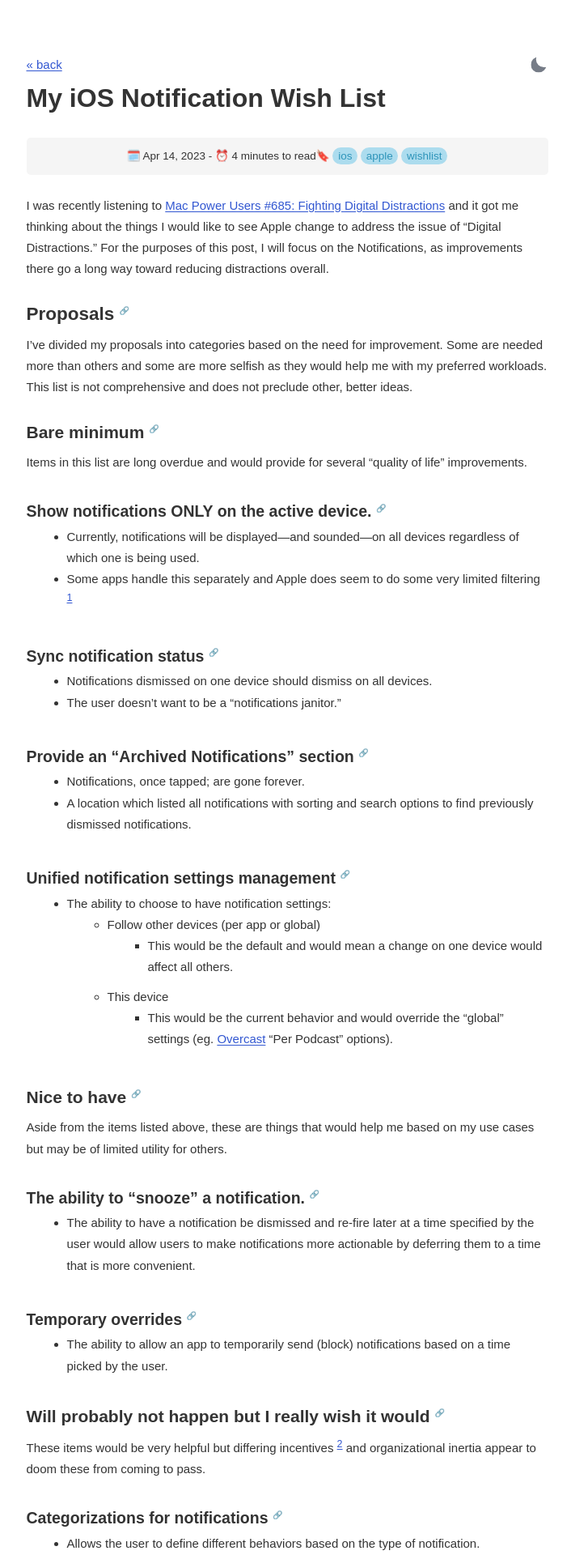
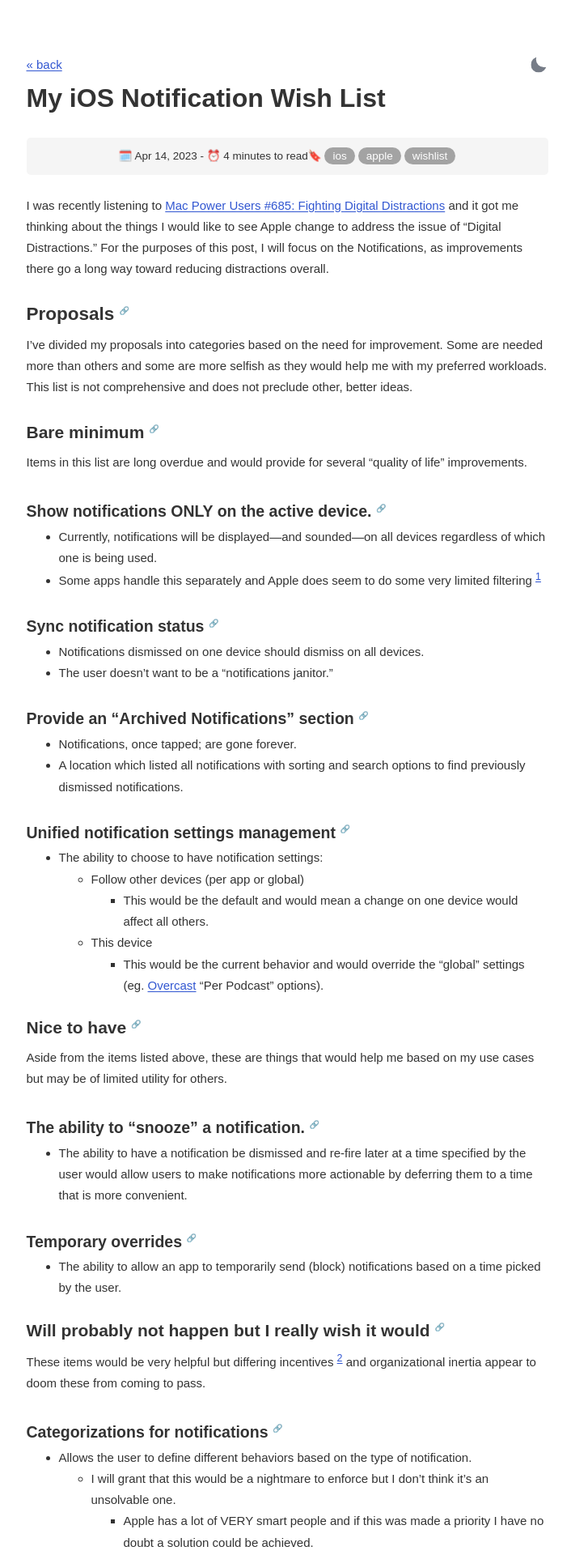
Before and after one commit to helmsb/helmsb.github.io, a Jekyll site: the page built from _posts/2023-04-14-my-ios-notification-wish-list.md, in a window 1280 px wide. Shown: the top 1920 px of the page at 81% size, without its empty margins (285-991 px from the left). Built offline with Jekyll 4.4.1, drawn with Linux system fonts in a browser that asks for light colours.

Commit message:
Fixed some styles

```diff
--- a/_layouts/post.html
+++ b/_layouts/post.html
@@ -13,7 +13,7 @@ layout: default
       datetime="{{ page.date | date_to_xmlschema }}">🗓️ {{ page.date | date: "%b %-d, %Y" }} - ⏰{% if page.minute %} {{
       page.minute }} {% else %} {{ minute }} {% endif %} {% if minute == 1 %} minute {% else %} minutes {% endif %} to
       read</time>
-    <p>🔖 {% for tag in page.tags %} <a href="{{ site.url }}{{ site.baseurl }}/tag/{{tag}}" class="tag">{{tag}}</a>{%
+    <p> 🔖 {% for tag in page.tags %} <a href="{{ site.url }}{{ site.baseurl }}/tag/{{tag}}" class="tag">{{tag}}</a>{%
       unless forloop.last %} {% endunless %}{% endfor %} </p>
   </span> {{ content }}
 </section>
--- a/_sass/_main.scss
+++ b/_sass/_main.scss
@@ -45,6 +45,8 @@ html[data-theme="light"] {
   --link-color: rgb(50, 87, 209);
   --code-bg-color: rgb(245, 245, 245);
   --light-grey-color: rgb(245, 245, 245);
+  --darker-grey-color: rgb(90, 90, 90);
+  --medium-grey-color: rgb(163, 163, 163);
 
   background-color: rgb(255, 255, 255);
 
@@ -121,6 +123,10 @@ html[data-theme="dark"] {
     align-items: center;
   }
 
+  .tag{
+    background-color: var(--darker-grey-color);
+    color: white;
+  }
   .footnotes{
     background-color: var(--dark-text-color);
     color: var(--very-light-text-color);
@@ -339,6 +345,8 @@ b {
   font-weight: bold;
 }
 
+
+
 .photos ul {
   list-style: none;
 }
@@ -358,7 +366,7 @@ b {
 
 .post ul {
   margin: 0px;
-  margin: 0px 0px 10px 10px;
+  margin: 0px 0px 0px 0px;
 }
 
 .post ol {
@@ -609,14 +617,14 @@ figcaption {
 }
 
 .tag{
-  background-color: #acdcee;
+  background-color: var(--medium-grey-color);
   border-radius: 1em;
-  padding-left: .5em;
-  padding-right: .5em;
+  padding-left: .75em;
+  padding-right: .75em;
   padding-top: .25em;
   padding-bottom: .25em;
   text-decoration: none;
-  color:#2e94b9
+  color: white;
 }
 
 
```
